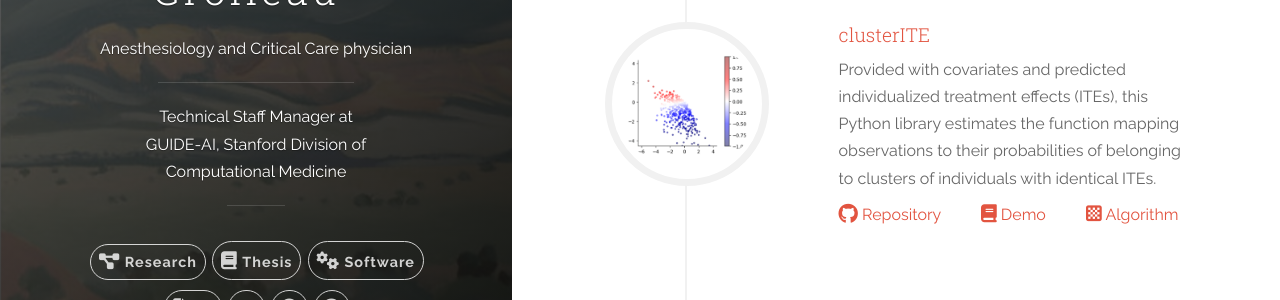
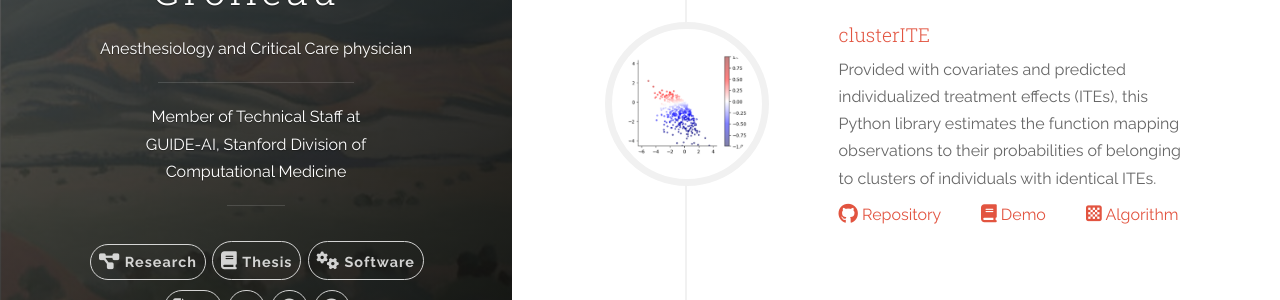
Before and after one commit to fcgrolleau/fcgrolleau.github.io, a Jekyll site: the page dup/software.html, which Jekyll copies as it is, in a window 1280 px wide. Shown: the part 388-688 px from the top of the page. Built offline with Jekyll 4.4.1, drawn with Linux system fonts in a browser that asks for light colours.

Commit message:
add press release link for MedAgentBrief paper, update title to Member of Technical Staff

```diff
--- a/_data/projects.yml
+++ b/_data/projects.yml
@@ -7,6 +7,7 @@
   poster:
   repo:
   tool:
+  media1: https://med.stanford.edu/news/all-news/2026/06/ai-discharge-summary.html
   img: /images/projects/mab_safety.png
   desc: We built and deployed MedAgentBrief, an agentic AI system that drafts hospital discharge summaries, at Stanford Health Care. In a prospective evaluation across 384 discharges, 88% of AI-generated summaries posed no potential harm. Information omissions were the predominant issue, while hallucinations and factual inaccuracies remained rare. Physician burnout scores dropped significantly below the clinical threshold.
 
--- a/_includes/header.html
+++ b/_includes/header.html
@@ -15,7 +15,7 @@
         <br>
         <p class="panel-cover__description panel-subtitle2">Anesthesiology and Critical Care physician</p>
         <hr class="panel-cover__divider">
-        <a href="https://guide-ai.stanford.edu/"><p class="panel-cover__description panel-subtitle2">Technical Staff Manager at </p> <p class="panel-cover__description panel-subtitle2">GUIDE-AI, Stanford Division of Computational Medicine</p></a>
+        <a href="https://guide-ai.stanford.edu/"><p class="panel-cover__description panel-subtitle2">Member of Technical Staff at </p> <p class="panel-cover__description panel-subtitle2">GUIDE-AI, Stanford Division of Computational Medicine</p></a>
         <hr class="panel-cover__divider panel-cover__divider--secondary">
 
         <div class="navigation-wrapper">
--- a/dup/_includes/header.html
+++ b/dup/_includes/header.html
@@ -15,7 +15,7 @@
         <br>
         <p class="panel-cover__description panel-subtitle2">Anesthesiology and Critical Care physician</p>
         <hr class="panel-cover__divider">
-        <a href="https://guide-ai.stanford.edu/"><p class="panel-cover__description panel-subtitle2">Technical Staff Manager at </p> <p class="panel-cover__description panel-subtitle2">GUIDE-AI, Stanford Division of Computational Medicine</p></a>
+        <a href="https://guide-ai.stanford.edu/"><p class="panel-cover__description panel-subtitle2">Member of Technical Staff at </p> <p class="panel-cover__description panel-subtitle2">GUIDE-AI, Stanford Division of Computational Medicine</p></a>
         <hr class="panel-cover__divider panel-cover__divider--secondary">
 
         <div class="navigation-wrapper">
--- a/dup/software.html
+++ b/dup/software.html
@@ -86,7 +86,7 @@
         <br>
         <p class="panel-cover__description panel-subtitle2">Anesthesiology and Critical Care physician</p>
         <hr class="panel-cover__divider">
-        <a href="https://guide-ai.stanford.edu/"><p class="panel-cover__description panel-subtitle2">Technical Staff Manager at </p> <p class="panel-cover__description panel-subtitle2">GUIDE-AI, Stanford Division of Computational Medicine</p></a>
+        <a href="https://guide-ai.stanford.edu/"><p class="panel-cover__description panel-subtitle2">Member of Technical Staff at </p> <p class="panel-cover__description panel-subtitle2">GUIDE-AI, Stanford Division of Computational Medicine</p></a>
         <hr class="panel-cover__divider panel-cover__divider--secondary">
 
         <div class="navigation-wrapper">
```
Also changed, not shown: 5 other files.
